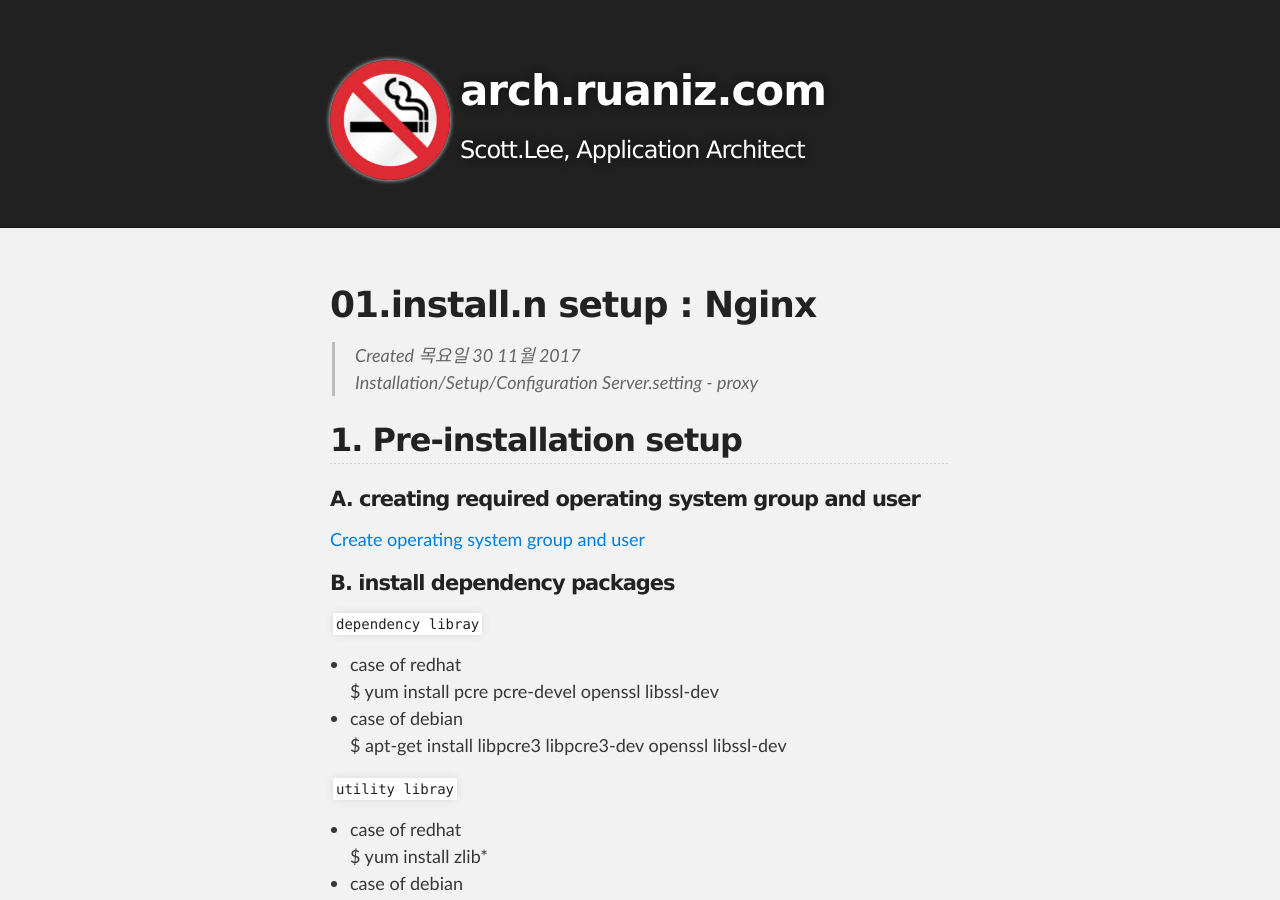
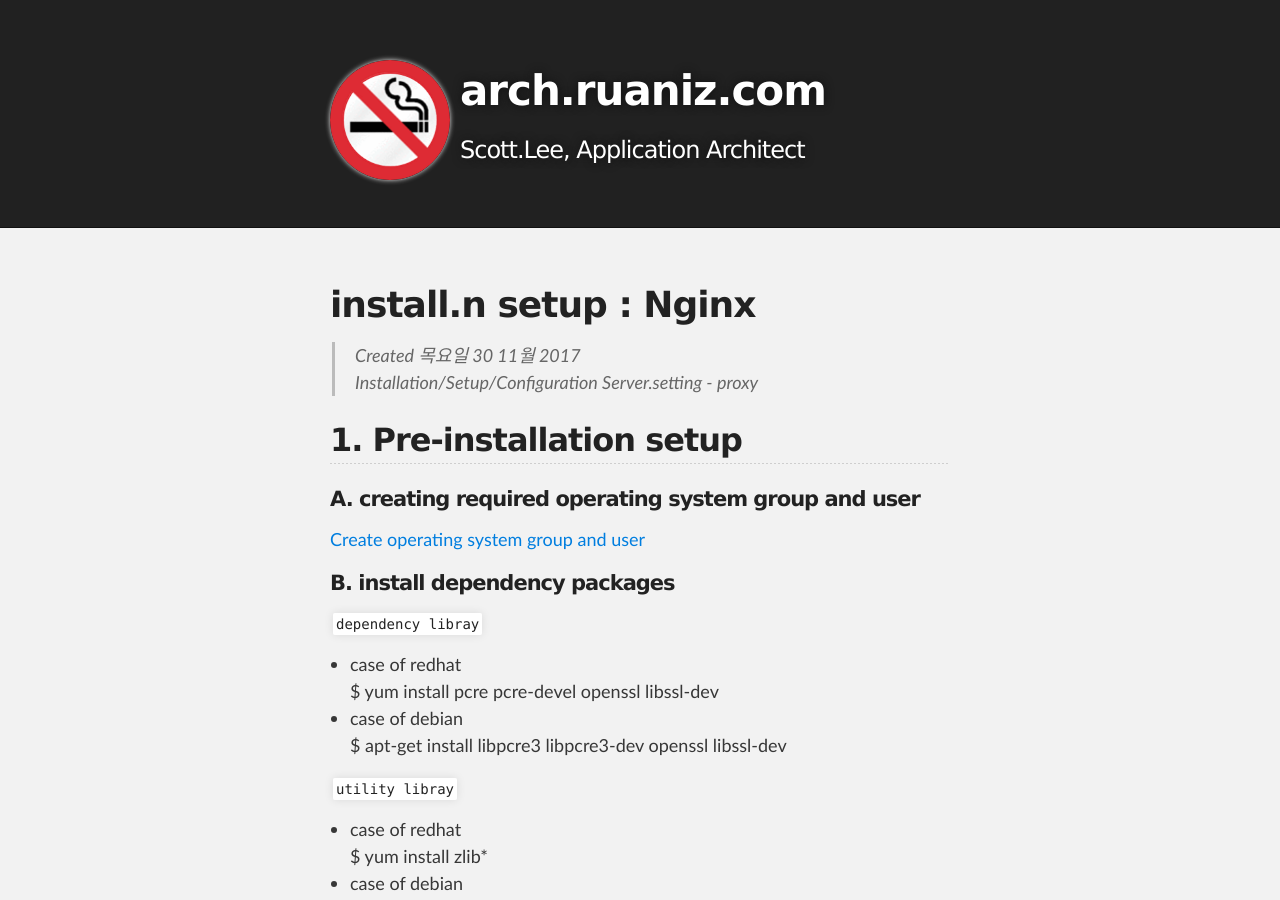
Before and after one commit to unlimited9/unlimited9.github.com, a Jekyll site: the page built from reference.notes/TA/nginx/install.n.setup.md, in a window 1280 px wide and 900 px high. Built offline with Jekyll 4.4.1, drawn with Linux system fonts in a browser that asks for light colours; our own code applies the rules of GitHub Pages for plain Markdown files.

Commit message:
Update install.n.setup.md

```diff
--- a/reference.notes/TA/nginx/install.n.setup.md
+++ b/reference.notes/TA/nginx/install.n.setup.md
@@ -1,4 +1,4 @@
-# 01.install.n setup : Nginx
+# install.n setup : Nginx
 
 >Created 목요일 30 11월 2017
 Installation/Setup/Configuration Server.setting - proxy
```
